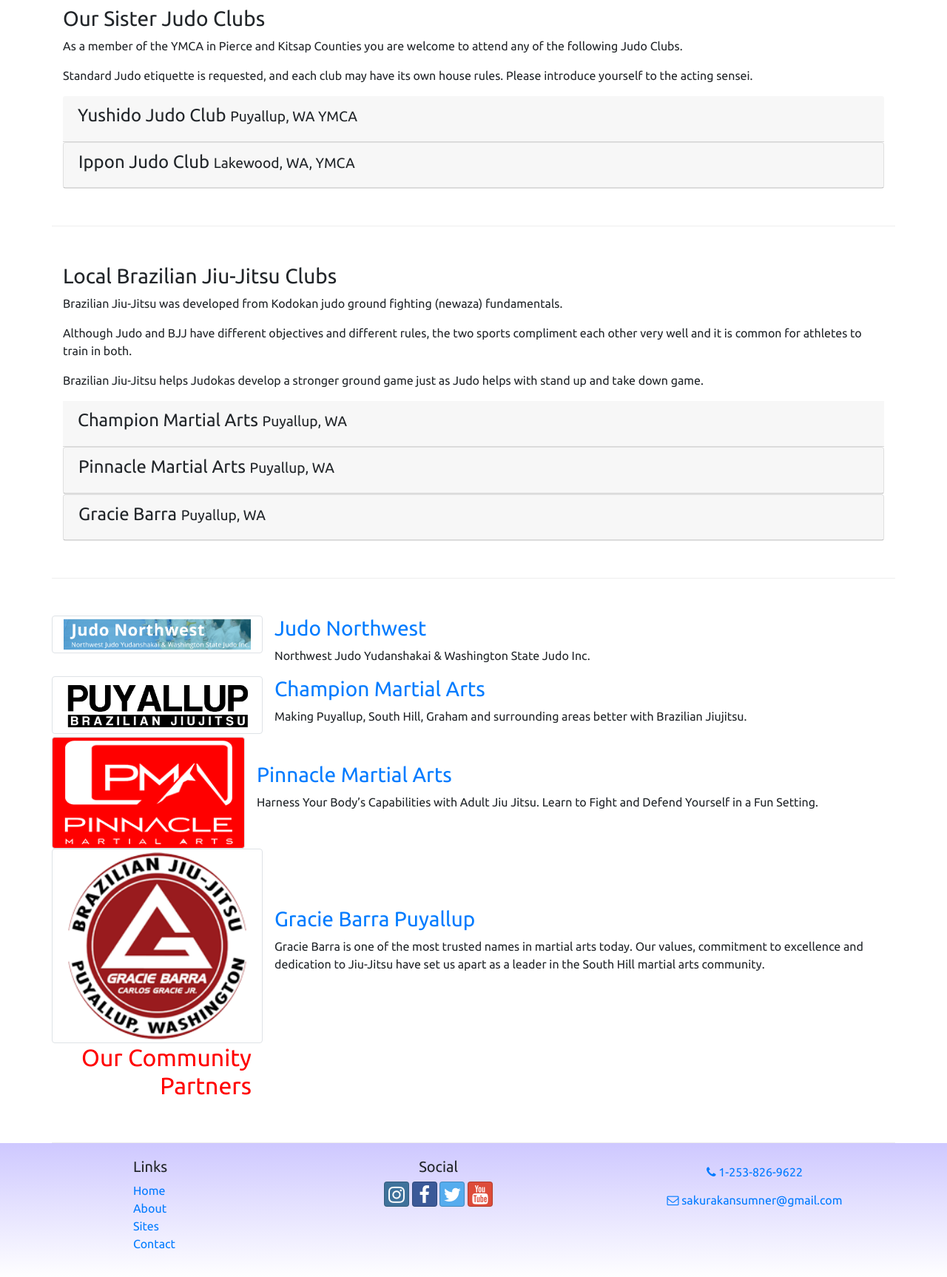
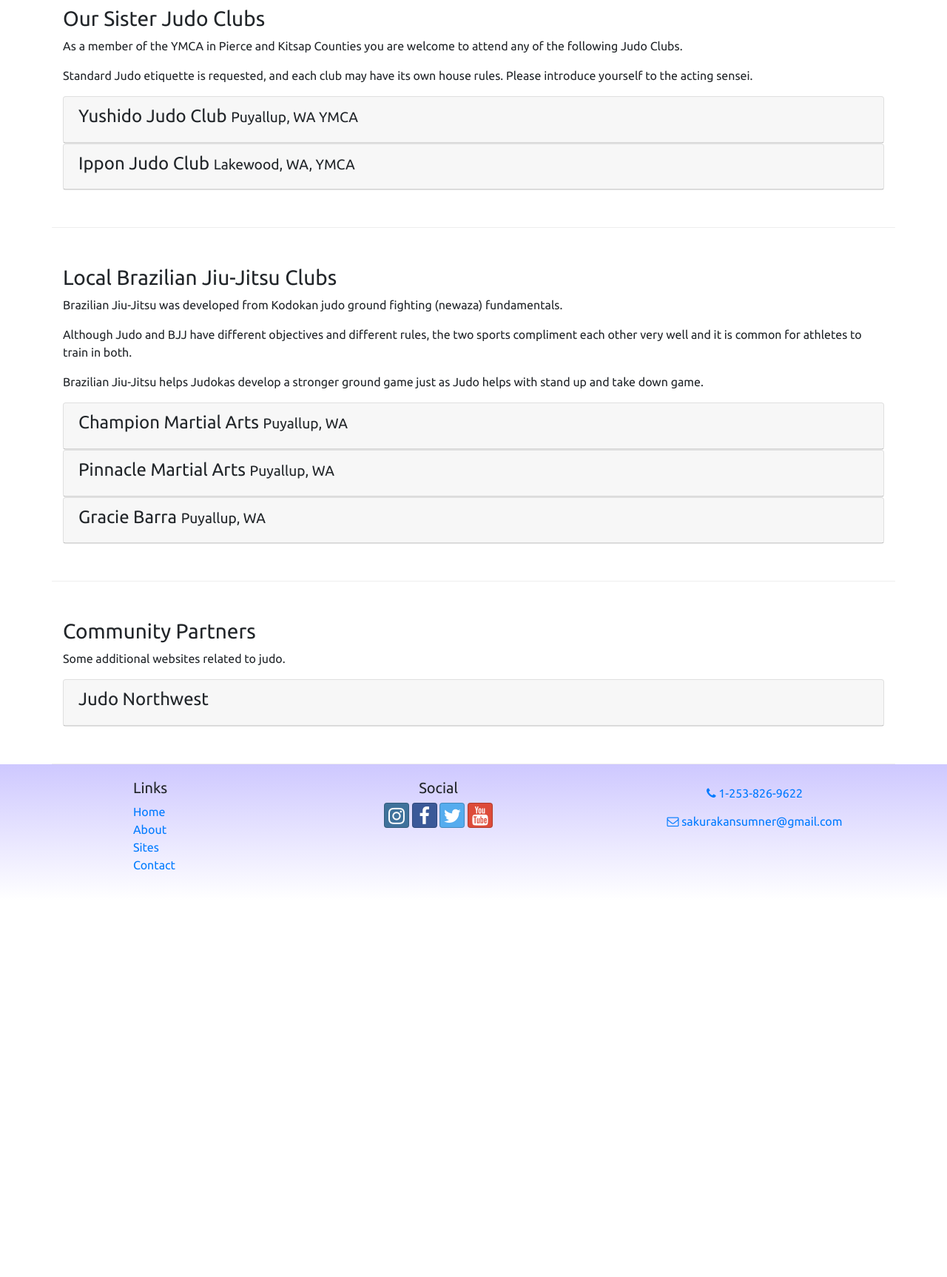
Before and after one commit to FrostyDesigner/SakurakanJudoWebsite, a website: page sites.html in a window 1280 px wide. Shown: the part 460-2186 px from the top of the page at 74% size. After the commit the page ends 1677 px from the top, so only its background shows below. Drawn offline with nearby package versions, Linux system fonts and the light colour scheme.

Commit message:
minor edits

```diff
--- a/sites.html
+++ b/sites.html
@@ -27,7 +27,7 @@
         <div class="container">
             <div class="row">
                 <div class="col-4 col-sm-3 col-md-2 align-self-center">
-                    <a href="index.html"><img src="img/logo.png" class="img-fluid" /></a>
+                    <a href="index.html"><img src="img/logo.jpg" class="img-fluid" /></a>
                 </div>
                 <div class="col">
                     <h1>Sakurakan Judo</h1>
@@ -63,7 +63,7 @@
                 </span>
             </div>
         </div>
-        <a class="navbar-brand" href="index.html"><img src="img/logo.png" height="30" width="30" /></a>
+        <a class="navbar-brand" href="index.html"><img src="img/logo.jpg" height="30" width="30" /></a>
     </nav>
 
     <div id="loginModal" class="modal fade" role="dialog">
@@ -120,12 +120,6 @@
             </div>
         </div>
 
-        <div class="row">
-
-        </div>
-
-
-
         <div class="row row-content">
             <div class="col">
                 <h3>Our Sister Judo Clubs</h3>
@@ -133,7 +127,9 @@
                     following Judo Clubs.</p>
                 <p>Standard Judo etiquette is requested, and each club may have its own house rules. Please introduce
                     yourself to the acting sensei.</p>
+
                 <div id="accordion">
+                    <div class="card">
                         <div role="tab" class="card-header">
                             <h4>
                                 <a data-toggle="collapse" data-target="#bootstrap">
@@ -156,6 +152,7 @@
                                 </div>
                             </div>
                         </div>
+                    </div>
                     <div class="card">
                         <div role="tab" class="card-header">
                             <h4>
@@ -167,7 +164,6 @@
                                 <div class="card-body">
                                     <p class="d-none d-sm-block">We welcome people of all ages to join judo just for
                                         fun or to get in better shape and to learn.</p>
-
 
                                     <div>
                                         <div class="media">
@@ -187,7 +183,6 @@
                         </div>
                     </div>
                 </div>
-
             </div>
         </div>
 
@@ -197,16 +192,18 @@
                 <p>Brazilian Jiu-Jitsu was developed from Kodokan judo ground fighting (newaza) fundamentals.</p>
                 <p>Although Judo and BJJ have different objectives and different rules, the two sports
                     compliment each other very well and it is common for athletes to train in both.</p>
-                <div id="accordion">
                 <p>Brazilian Jiu-Jitsu helps Judokas develop a stronger ground game just as Judo helps with
                     stand up and take down game.</p>
+
+                <div id="accordion2">
+                    <div class="card">
                         <div role="tab" class="card-header">
                             <h4>
-                            <a data-toggle="collapse" data-target="#bootstrap-bjj1">
+                                <a data-toggle="collapse" data-target="#bootstrap_bjj1">
                                     Champion Martial Arts <small>Puyallup, WA</small>
                                 </a>
                             </h4>
-                        <div class="collapse" id="bootstrap-bjj1" data-parent="#accordion">
+                            <div class="collapse" id="bootstrap_bjj1" data-parent="#accordion2">
                                 <div class="card-body">
                                     <p class="d-none d-sm-block">Perseverance - Our greatest glory is not in never
                                         falling but in rising every time we fall.</p>
@@ -215,9 +212,11 @@
                                             alt="Champion Martial Arts">
                                         <div class="media-body align-self-center">
                                             <h3><a href="https://www.bjjpuyallup.com/#">Champion Martial Arts</a></h3>
-                                        <p class="d-none d-sm-block">Making Puyallup, South Hill, Graham and surrounding
+                                            <p class="d-none d-sm-block">Making Puyallup, South Hill, Graham and
+                                                surrounding
                                                 areas better
                                                 with Brazilian Jiujitsu.</p>
+                                        </div>
                                     </div>
                                 </div>
                             </div>
@@ -226,11 +225,11 @@
                     <div class="card">
                         <div role="tab" class="card-header">
                             <h4>
-                                    <a class="collapsed" data-toggle="collapse" data-target="#git">
+                                <a class="collapsed" data-toggle="collapse" data-target="#bootstrap_bjj2">
                                     Pinnacle Martial Arts <small>Puyallup, WA</small>
                                 </a>
                             </h4>
-                                <div class="collapse" id="git" data-parent="#accordion">
+                            <div class="collapse" id="bootstrap_bjj2" data-parent="#accordion2">
                                 <div class="card-body">
                                     <p class="d-none d-sm-block">We welcome people of all ages to join judo just for
                                         fun or to get in better shape and to learn.</p>
@@ -254,22 +253,25 @@
                     <div class="card">
                         <div role="tab" class="card-header">
                             <h4>
-                                        <a class="collapsed" data-toggle="collapse" data-target="#git">
+                                <a class="collapsed" data-toggle="collapse" data-target="#bootstrap_bjj3">
                                     Gracie Barra <small>Puyallup, WA</small>
                                 </a>
                             </h4>
-                                    <div class="collapse" id="git" data-parent="#accordion">
+                            <div class="collapse" id="bootstrap_bjj3" data-parent="#accordion2">
                                 <div class="card-body">
                                     <p class="d-none d-sm-block">We welcome people of all ages to join judo just for
                                         fun or to get in better shape and to learn.</p>
                                     <div>
                                         <div class="media">
-                                                            <img class="d-flex mr-3 img-thumbnail col-3" src="img/GracieBarraPuyallupWA-logo.png"
-                                                                alt="Gracie Barra Puyallup">
+                                            <img class="d-flex mr-3 img-thumbnail col-3"
+                                                src="img/GracieBarraPuyallupWA-logo.png" alt="Gracie Barra Puyallup">
                                             <div class="media-body align-self-center">
-                                                                <h3><a href="https://graciebarra.com/puyallup-wa/">Gracie Barra Puyallup</a></h3>
-                                                                <p class="d-none d-sm-block">Gracie Barra is one of the most trusted names in martial arts
-                                                                    today. Our values, commitment to excellence and dedication to Jiu-Jitsu have set us apart as
+                                                <h3><a href="https://graciebarra.com/puyallup-wa/">Gracie Barra
+                                                        Puyallup</a></h3>
+                                                <p class="d-none d-sm-block">Gracie Barra is one of the most trusted
+                                                    names in martial arts
+                                                    today. Our values, commitment to excellence and dedication to
+                                                    Jiu-Jitsu have set us apart as
                                                     a leader in the South Hill martial arts community.</p>
                                             </div>
                                         </div>
@@ -279,65 +281,45 @@
                         </div>
                     </div>
                 </div>
-
             </div>
         </div>
 
+        <div class="row row-content">
+            <div class="col">
+                <h3>Community Partners</h3>
+                <p>Some additional websites related to judo.</p>
 
-        <div class="row row-content">
-            <div class="col-sm-4 order-sm-last col-md-3">
-                <h2 class="text-sm-right">Our Community Partners</h2>
-            </div>
-
+                <div id="accordion3">
+                    <div class="card">
+                        <div role="tab" class="card-header">
+                            <h4>
+                                <a class="collapsed" data-toggle="collapse" data-target="#bootstrap_judoNW">
+                                    Judo Northwest</small>
+                                </a>
+                            </h4>
+                            <div class="collapse" id="bootstrap_judoNW" data-parent="#accordion3">
+                                <div class="card-body">
+                                    <p class="d-none d-sm-block">We welcome people of all ages to join judo just for
+                                        fun or to get in better shape and to learn.</p>
                                     <div>
                                         <div class="media">
-                    <img class="d-flex mr-3 img-thumbnail col-3" src="img/JudoNorthwest.png" alt="Judo Northwest">
+                                            <img class="d-flex mr-3 img-thumbnail col-3" src="img/JudoNorthwest.png"
+                                                alt="Judo Northwest">
                                             <div class="media-body align-self-center">
                                                 <h3><a href="https://www.judonw.com/">Judo Northwest</a></h3>
-                        <p class="d-none d-sm-block">Northwest Judo Yudanshakai & Washington State Judo Inc.</p>
-                    </div>
-                </div>
-            </div>
-
-            <div>
-                <div class="media">
-                    <img class="d-flex mr-3 img-thumbnail col-3" src="img/champion-logo.png"
-                        alt="Champion Martial Arts">
-                    <div class="media-body align-self-center">
-                        <h3><a href="https://www.bjjpuyallup.com/#">Champion Martial Arts</a></h3>
-                        <p class="d-none d-sm-block">Making Puyallup, South Hill, Graham and surrounding areas better
-                            with Brazilian Jiujitsu.</p>
-                    </div>
-                </div>
-            </div>
-
-            <div>
-                <div class="media">
-                    <img class="d-flex mr-3 img-thumbnail col-3 bgColor" src="img/pinnacle-logo.png"
-                        alt="Pinnacle Martial Arts">
-                    <div class="media-body align-self-center">
-                        <h3><a href="https://trainpma.com/program/brazilian-jiu-jitsu/">Pinnacle Martial Arts</a></h3>
-                        <p class="d-none d-sm-block">Harness Your Body’s Capabilities with Adult Jiu Jitsu. Learn to
-                            Fight and Defend Yourself in a Fun Setting.</p>
-                    </div>
-                </div>
-            </div>
-
-            <div>
-                <div class="media">
-                    <img class="d-flex mr-3 img-thumbnail col-3" src="img/GracieBarraPuyallupWA-logo.png"
-                        alt="Gracie Barra Puyallup">
-                    <div class="media-body align-self-center">
-                        <h3><a href="https://graciebarra.com/puyallup-wa/">Gracie Barra Puyallup</a></h3>
-                        <p class="d-none d-sm-block">Gracie Barra is one of the most trusted names in martial arts
-                            today. Our values, commitment to excellence and dedication to Jiu-Jitsu have set us apart as
-                            a leader in the South Hill martial arts community.</p>
+                                                <p class="d-none d-sm-block">Northwest Judo Yudanshakai & Washington
+                                                    State Judo Inc.
+                                                </p>
                                             </div>
                                         </div>
                                     </div>
                                 </div>
-
-
+                            </div>
+                        </div>
+                    </div>
+                </div>
+            </div>
+        </div>
     </div>
 
     <footer class="site-footer">
```
Also changed, not shown: faq.html (+16 -16 lines). Lines whose indentation alone changed are shown as unchanged.
